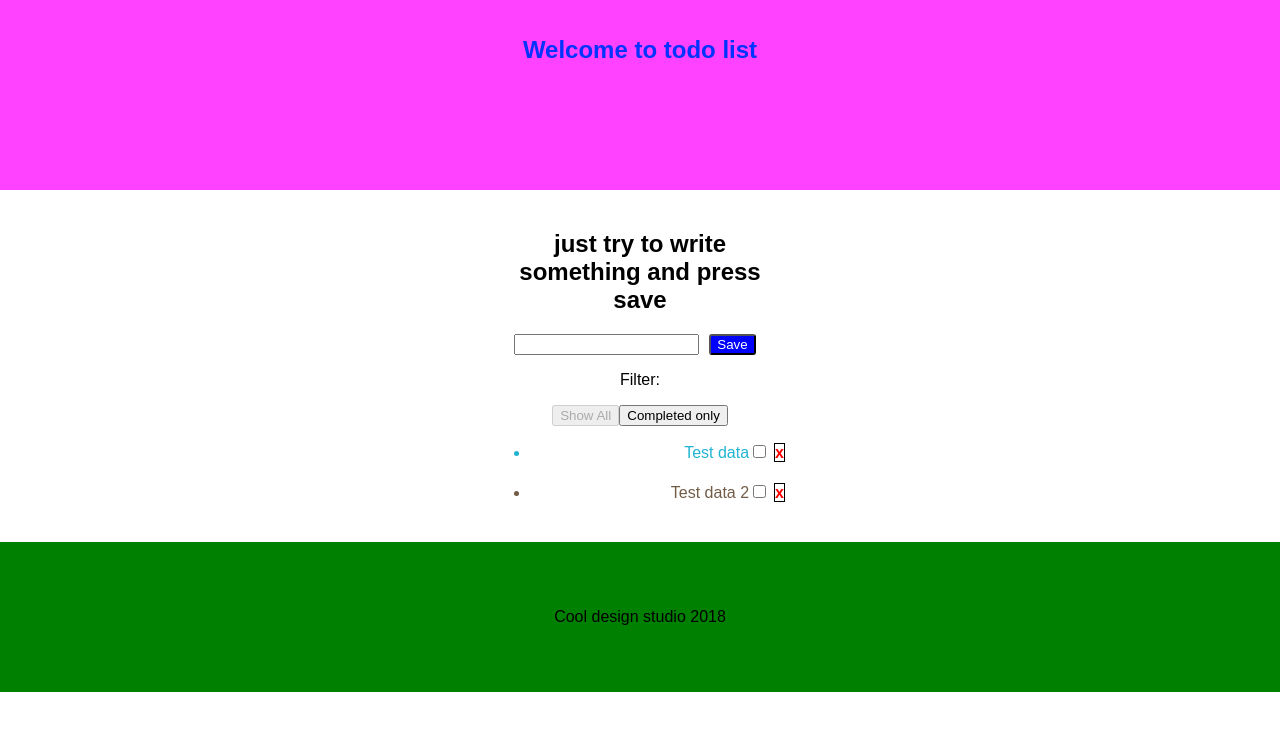
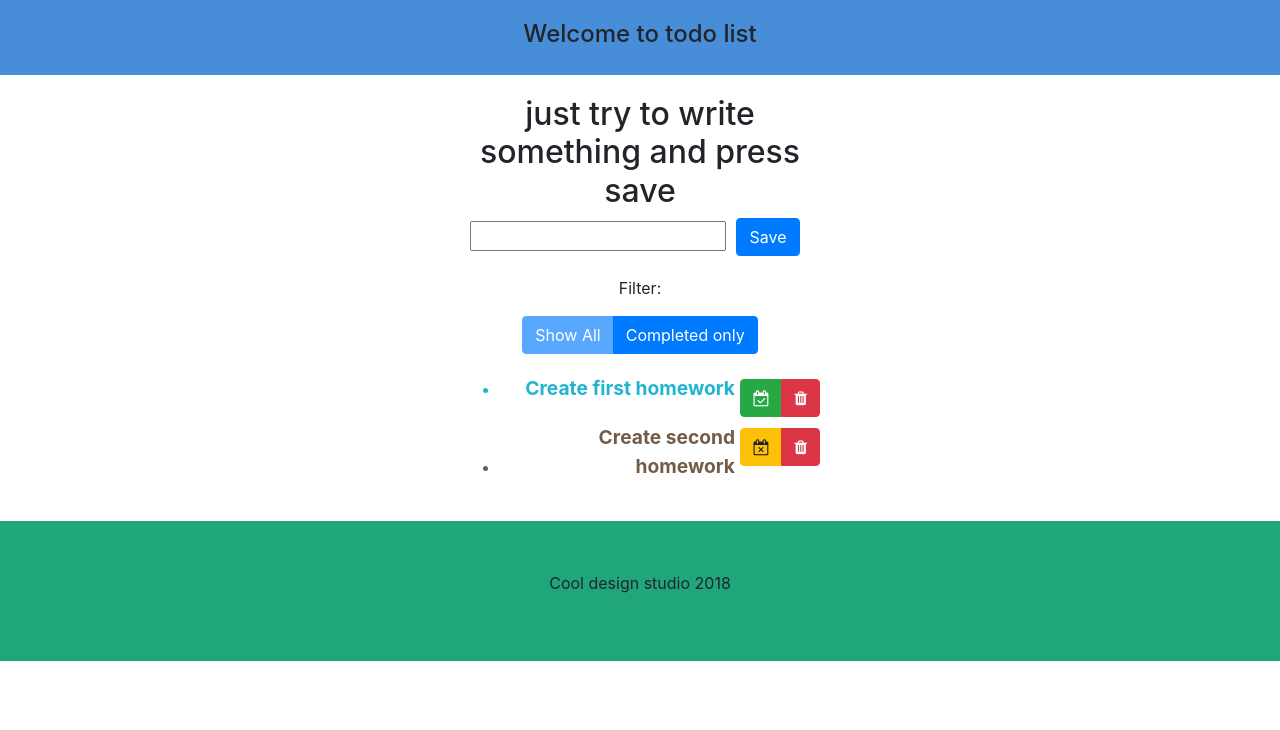
Before and after one commit to vivlad/zen_task_1, a React (Create React App) app: page / in a window 1280 px wide. Shown: the top 730 px of the page. Built offline with nearby package versions, Linux system fonts and the light colour scheme.

Commit message:
second task almost done. Needs to small improvements

```diff
--- a/package.json
+++ b/package.json
@@ -3,6 +3,8 @@
   "version": "0.1.0",
   "private": true,
   "dependencies": {
+    "bootstrap": "^4.0.0",
+    "font-awesome": "^4.7.0",
     "react": "^16.2.0",
     "react-dom": "^16.2.0",
     "react-scripts": "1.1.0"
--- a/src/App.css
+++ b/src/App.css
@@ -3,10 +3,9 @@
 }
 
 .App-header {
-  background-color: #ff42ff;
-  height: 150px;
+  background-color: #488dd8;
+  height: 75px;
   padding: 20px;
-  color: #0033FF;
 }
 
 .App-header marquee {
@@ -30,19 +29,20 @@
 }
 
 .App-footer {
-  background-color: green;
+  background-color: #1fa67a;
   padding: 50px 0;
 }
 
 .content-container {
   padding: 20px;
-  max-width: 300px;
+  max-width: 400px;
   margin: 0 auto;
 }
 
 .output-area li {
   margin-bottom: 20px;
   text-align: right;
+  position: relative;
 }
 
 .entrie-remove {
@@ -74,3 +74,26 @@
   font-size: 1.5em;
   font-weight: bold;
 }
+
+.item-text {
+  font-size: 1.2em;
+  font-weight: bold;
+  padding: 0 85px 0 0;
+  display: inline-block;
+}
+
+.filter-group {
+  margin: 20px 0;
+}
+
+.output-area .btn.focus,
+.output-area .btn:focus {
+  -webkit-box-shadow: none;
+  box-shadow: none;
+}
+
+.btn-group.item-controls {
+  position: absolute;
+  right: 0;
+  top: 5px;
+}
--- a/src/Content.js
+++ b/src/Content.js
@@ -11,13 +11,13 @@ class Content extends Component {
         if( null == entries ) {
             entries = [
                 {
-                    text: 'Test data',
-                    id: 2,
-                    completed: false
+                    text: 'Create first homework',
+                    id: 1,
+                    completed: true
                 },
                 {
-                    text: 'Test data 2',
-                    id: 1,
+                    text: 'Create second homework',
+                    id: 2,
                     completed: false
                 }
             ]
--- a/src/Entries.js
+++ b/src/Entries.js
@@ -25,14 +25,23 @@ class Entries extends Component {
                         entries.map((item) => {
                             return(
                                 <li key={item.id} style={{color: '#'+Math.random().toString(16).slice(2, 8).toUpperCase()}}>
-                                    {item.text}
-                                    <input
-                                        type="checkbox"
-                                        onChange={(e)=>this.toggleStatus(item.id)}
-                                        checked={item.completed}
-                                    >
-                                    </input>
-                                    <span className="entrie-remove" onClick={() =>this.removeEntry(item.id)}>x</span>
+                                    <span className="item-text">{item.text}</span>
+                                    <span className="btn-group item-controls">
+                                        <button
+                                            type="button"
+                                            onClick={(e)=>this.toggleStatus(item.id)}
+                                            className={`btn ${item.completed ? 'btn-success' : 'btn-warning'}`}
+                                        >
+                                        <i className={`fa ${item.completed ? 'fa-calendar-check-o' : 'fa-calendar-times-o'}`}></i>
+                                        </button>
+                                        <button
+                                            type="button"
+                                            className="btn btn-danger"
+                                            onClick={() =>this.removeEntry(item.id)}
+                                        >
+                                        <i className="fa fa-trash"></i>
+                                        </button>
+                                    </span>
                                 </li>
                             );
                         })
--- a/src/EntryCreator.js
+++ b/src/EntryCreator.js
@@ -46,7 +46,7 @@ class EntryCreator extends Component {
                     <p>Please fill input before saving</p>
                     <form onSubmit={this.createNewEntry}>
                         <input value={this.state.inputVal} type="text" className="input-field" onChange={this.handleChange}/>
-                        <button className="save-button">Save</button>
+                        <button className="save-button btn btn-primary">Save</button>
                     </form>
                 </div>
         );
--- a/src/EntryFilter.js
+++ b/src/EntryFilter.js
@@ -1,19 +1,28 @@
 import React from 'react';
 
 const EntryFilter = (props) => (
-    <div>
+    <div className="filter-group">
         <p>Filter:</p>
+        <div className="btn-group">
             <button
                 type="button"
+                className="btn btn-primary btn-xs"
                 onClick={() => props.showAll()}
                 disabled={props.filter === 'all' ? true : false}
-        >Show All</button>
+            >
+            Show All
+            </button>
             <button
                 type="button"
+                className="btn btn-primary btn-xs"
                 onClick={() => props.showCompleted()}
                 disabled={props.filter === 'completed' ? true : false}
-        >Completed only</button>
+            >
+            Completed only
+            </button>
         </div>
+    </div>
+
 )
 
 export default EntryFilter;
--- a/src/index.js
+++ b/src/index.js
@@ -3,6 +3,8 @@ import ReactDOM from 'react-dom';
 import './index.css';
 import App from './App';
 import registerServiceWorker from './registerServiceWorker';
+import 'bootstrap/dist/css/bootstrap.min.css';
+import 'font-awesome/css/font-awesome.min.css';
 
 ReactDOM.render(<App />, document.getElementById('root'));
 registerServiceWorker();
```
Also changed, not shown: 1 other file (tests, documents, lock files or other folders). Lines whose indentation alone changed are shown as unchanged.
